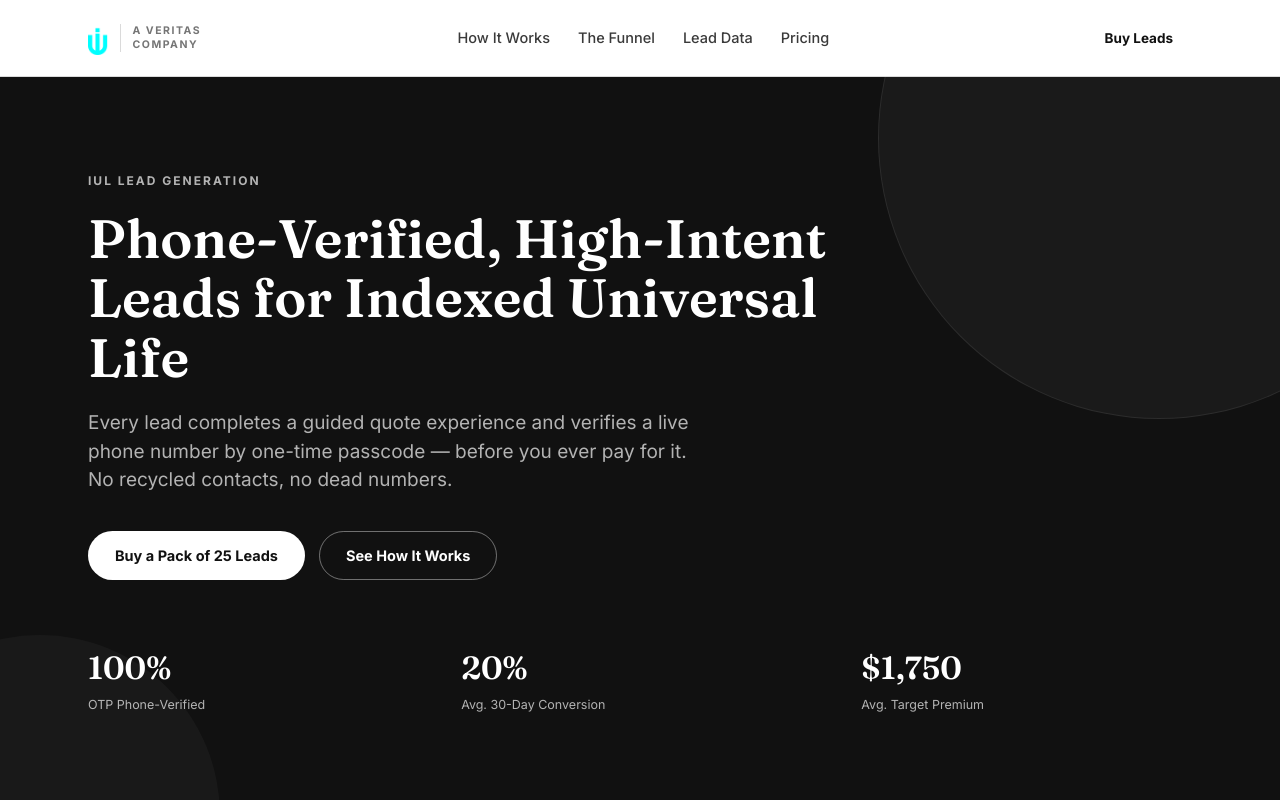
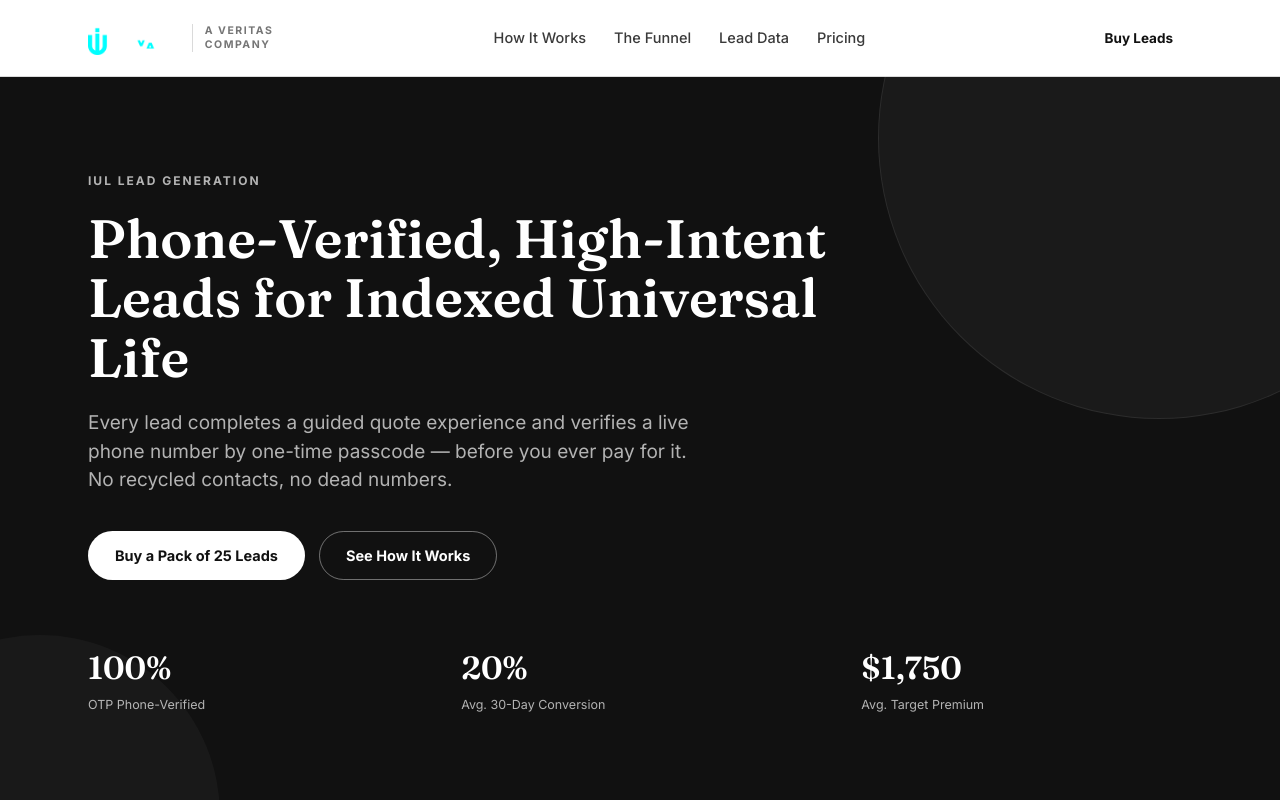
Before and after one commit to ecp787-byte/insurance-elevated-otp-leads, a website: page public/index.html in a window 1280 px wide. Shown: the top 800 px of the page. Drawn offline with Linux system fonts and the light colour scheme.

Commit message:
Add files via upload

```diff
--- a/public/index.html
+++ b/public/index.html
@@ -15,7 +15,7 @@
 <header class="site-nav">
   <div class="wrap">
     <div class="brand">
-      <img src="/logo-mark.png" alt="Insurance Elevated" />
+      <img src="/logo.png" alt="Insurance Elevated" />
       <div class="brand-sub">A Veritas<br />Company</div>
     </div>
     <nav class="nav-links">
```
